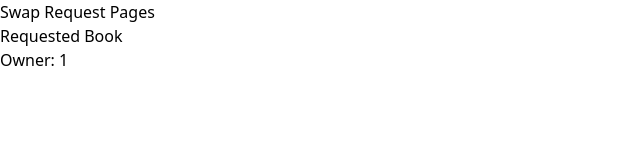
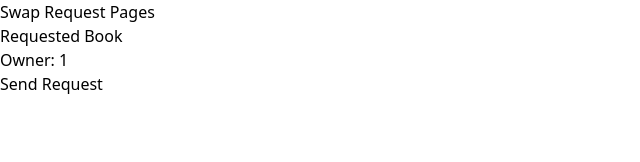
Before and after one commit to velardejm/book-swap-react, a React (Create React App) app in the folder frontend/: page /swap/1/1 in a window 1280 px wide. Shown: the top 162 px of the page, without its empty margins (0-640 px from the left). Built offline with nearby package versions, Linux system fonts and the light colour scheme; no server answers; sample sign-in values are in the browser's storage.

Commit message:
Add comment on SwapRequest component.

```diff
--- a/frontend/src/components/pages/SwapRequest.js
+++ b/frontend/src/components/pages/SwapRequest.js
@@ -17,6 +17,23 @@ export default function SwapRequest() {
         <li>Owner: {user}</li>
         {data ? <li>Book Title: {data.title}</li> : null}
       </ul>
+
+      <form method='POST'>
+        {/* List of books than can be offered to swap */}
+        {/* Field to enter any cash amount that could be offerred in addition the the above. */}
+        {/* Allow radio for buy only option */}
+        {/* TODO
+            1. Fetch login user data
+            2. Show user's  list of books in a dropdown list
+            3. Send a post request to send the request to the owner of the book.
+            Authentication is required to allow adding the swap request to the book owner's data.
+            Only up to three requests can be made by one user to another user at a time.
+            Previous requests must be resolved before further requests could be made.
+            4. Update dashboard to show a section of requests made.
+            This is to be expanded further to show new, pending, rejected, and completed requests  */}
+
+        <button type='submit'>Send Request</button>
+      </form>
     </div>
   );
 }
```
